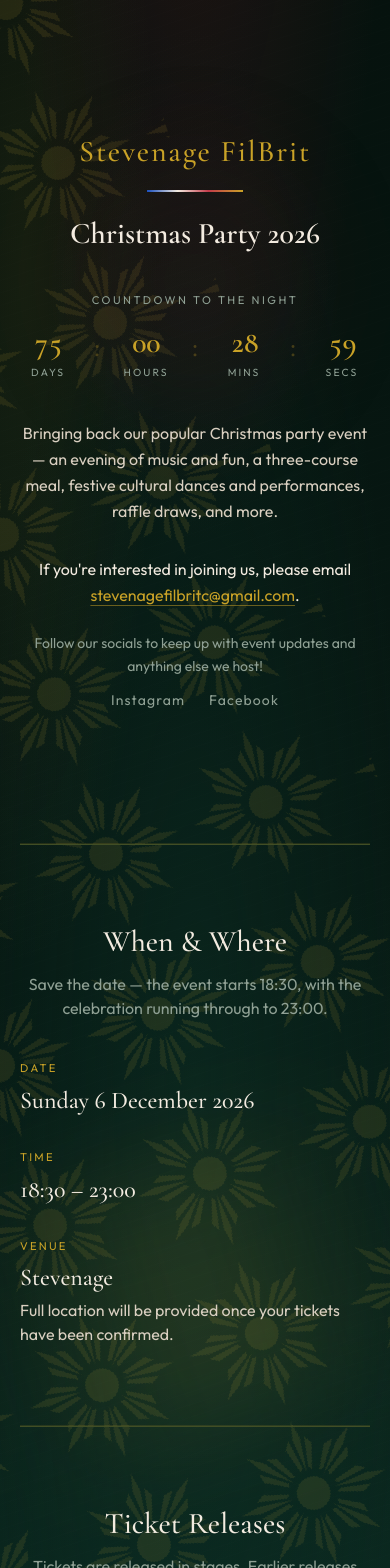
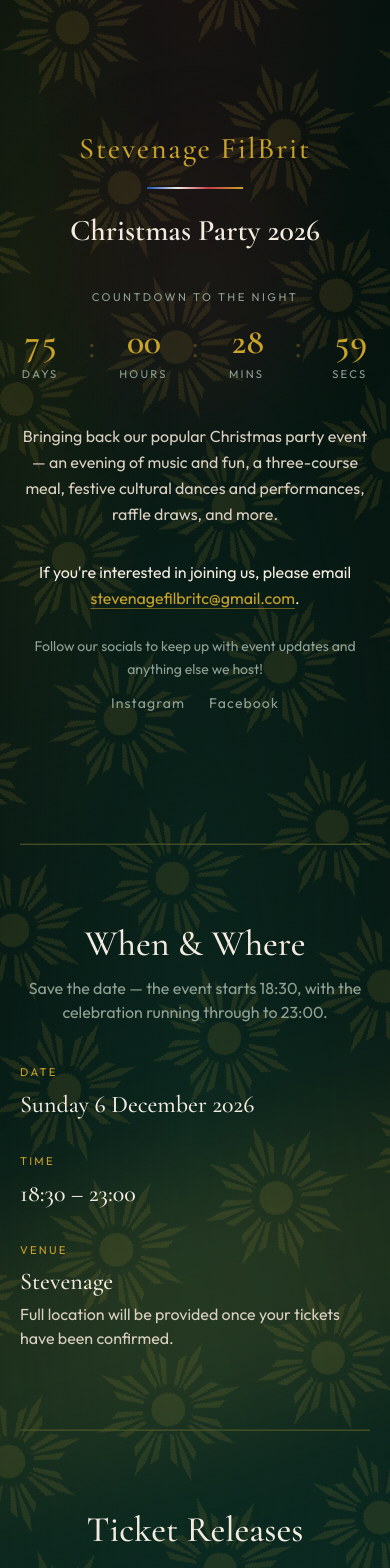
Before and after one commit to jediramos/filbrit-christmas-party, a Next.js app: page / in a window 390 px wide. Shown: the top 1568 px of the page. Built offline with nearby package versions, Linux system fonts and the light colour scheme.

Commit message:
Mobile Fixes and Font Changes

```diff
--- a/src/app/globals.css
+++ b/src/app/globals.css
@@ -88,8 +88,10 @@
 }
 
 /*
- * Sun watermark layer: oversized + rotated inner tile so the pattern
- * never drops out at the top of the page after rotation/clipping.
+ * Sun watermark: rotated -18°. On tall mobile pages the tile layer's WIDTH
+ * must grow with page HEIGHT (coverage ≈ W·|cosθ| + H·|sinθ|). Pure % / cqw
+ * sizing is unreliable on some mobile browsers, so --shell-w / --shell-h are
+ * set from measured page-shell scroll size by PageAtmosphere.
  */
 .page-watermark {
   position: absolute;
@@ -104,8 +106,8 @@
   position: absolute;
   top: 50%;
   left: 50%;
-  width: 180%;
-  height: 180%;
+  width: calc(1.3 * var(--shell-w, 100vw) + 0.65 * var(--shell-h, 100vh));
+  height: calc(1.3 * var(--shell-h, 100vh) + 0.65 * var(--shell-w, 100vw));
   opacity: 0.1;
   background-image: url("/ph-sun.svg");
   background-size: 168px 168px;
@@ -113,8 +115,7 @@
   transform: translate(-50%, -50%) rotate(-18deg);
 }
 
-/* One diagonal gold bloom — same -18° language as the sun watermark,
-   soft-faded at the ends so it never reads as a hard edge-to-edge bar */
+/* Diagonal gold bloom — same -18° language; sized from measured shell */
 .page-gold-blur {
   position: absolute;
   inset: 0;
@@ -128,7 +129,7 @@
   position: absolute;
   top: 48%;
   left: 50%;
-  width: 150%;
+  width: calc(1.3 * var(--shell-w, 100vw) + 0.65 * var(--shell-h, 100vh));
   height: min(32vh, 16rem);
   transform: translate(-50%, -50%) rotate(-18deg);
   background: linear-gradient(
--- a/src/app/page.tsx
+++ b/src/app/page.tsx
@@ -1,18 +1,17 @@
 import { CountdownTimer } from "@/components/CountdownTimer";
+import { PageAtmosphere } from "@/components/PageAtmosphere";
+import { StagesTimeline } from "@/components/StagesTimeline";
 import {
   eventConfig,
   formatEventDate,
 } from "@/config/event";
-import { StagesTimeline } from "@/components/StagesTimeline";
 
 export default function Home() {
   const ticketEmailMailto = `mailto:${eventConfig.contactEmail}`;
 
   return (
     <div className="page-shell">
-      {/* Full-page sun watermark — separate layer so tiling stays continuous */}
-      <div className="page-watermark" aria-hidden="true" />
-      <div className="page-gold-blur" aria-hidden="true" />
+      <PageAtmosphere />
 
       {/* Hero — brand + headline + countdown + description + contact */}
       <header className="relative flex min-h-[100svh] flex-col justify-center overflow-hidden section-pad py-16">
@@ -86,7 +85,7 @@
         <div className="mx-auto flex w-full max-w-4xl flex-col items-center text-center">
           <h2
             id="details-heading"
-            className="font-display text-3xl text-[var(--ivory)] sm:text-4xl"
+            className="font-display text-4xl text-[var(--ivory)] sm:text-5xl"
           >
             When & Where
           </h2>
@@ -137,7 +136,7 @@
         <div className="mx-auto flex w-full max-w-4xl flex-col items-center text-center">
           <h2
             id="tickets-heading"
-            className="font-display text-3xl text-[var(--ivory)] sm:text-4xl"
+            className="font-display text-4xl text-[var(--ivory)] sm:text-5xl"
           >
             Ticket Releases
           </h2>
--- a/src/components/CountdownTimer.tsx
+++ b/src/components/CountdownTimer.tsx
@@ -11,14 +11,14 @@
   const display = String(Math.max(0, value)).padStart(2, "0");
 
   return (
-    <div className="countdown-unit flex min-w-[4.25rem] flex-col items-center sm:min-w-[5rem]">
+    <div className="countdown-unit flex min-w-[4.5rem] flex-col items-center sm:min-w-[5.5rem]">
       <span
         key={display}
-        className="countdown-digit-reel font-display text-3xl font-semibold tabular-nums tracking-tight text-[var(--gold)] sm:text-5xl"
+        className="countdown-digit-reel font-display text-4xl font-semibold tabular-nums tracking-tight text-[var(--gold)] sm:text-6xl"
       >
         {display}
       </span>
-      <span className="mt-1 text-[0.65rem] uppercase tracking-[0.2em] text-[var(--mist)] sm:text-xs">
+      <span className="mt-1 text-[0.7rem] uppercase tracking-[0.2em] text-[var(--mist)] sm:text-sm">
         {label}
       </span>
     </div>
@@ -28,7 +28,7 @@
 function Separator() {
   return (
     <span
-      className="countdown-separator self-start pt-1 font-display text-3xl text-[var(--gold-dim)] sm:pt-2 sm:text-5xl"
+      className="countdown-separator self-start pt-1 font-display text-4xl text-[var(--gold-dim)] sm:pt-2 sm:text-6xl"
       aria-hidden="true"
     >
       :
--- /dev/null
+++ b/src/components/PageAtmosphere.tsx
@@ -0,0 +1,41 @@
+"use client";
+
+import { useEffect, useRef } from "react";
+
+/**
+ * Measures .page-shell and exposes --shell-w / --shell-h so the rotated
+ * sun watermark can cover tall mobile layouts (width must grow with height).
+ */
+export function PageAtmosphere() {
+  const anchorRef = useRef<HTMLDivElement>(null);
+
+  useEffect(() => {
+    const shell = anchorRef.current?.closest(".page-shell");
+    if (!(shell instanceof HTMLElement)) return;
+
+    const sync = () => {
+      shell.style.setProperty("--shell-w", `${shell.scrollWidth}px`);
+      shell.style.setProperty("--shell-h", `${shell.scrollHeight}px`);
+    };
+
+    sync();
+    const ro = new ResizeObserver(sync);
+    ro.observe(shell);
+    window.addEventListener("resize", sync);
+    // Fonts / late layout can change height after first paint
+    window.addEventListener("load", sync);
+
+    return () => {
+      ro.disconnect();
+      window.removeEventListener("resize", sync);
+      window.removeEventListener("load", sync);
+    };
+  }, []);
+
+  return (
+    <>
+      <div ref={anchorRef} className="page-watermark" aria-hidden="true" />
+      <div className="page-gold-blur" aria-hidden="true" />
+    </>
+  );
+}
```
